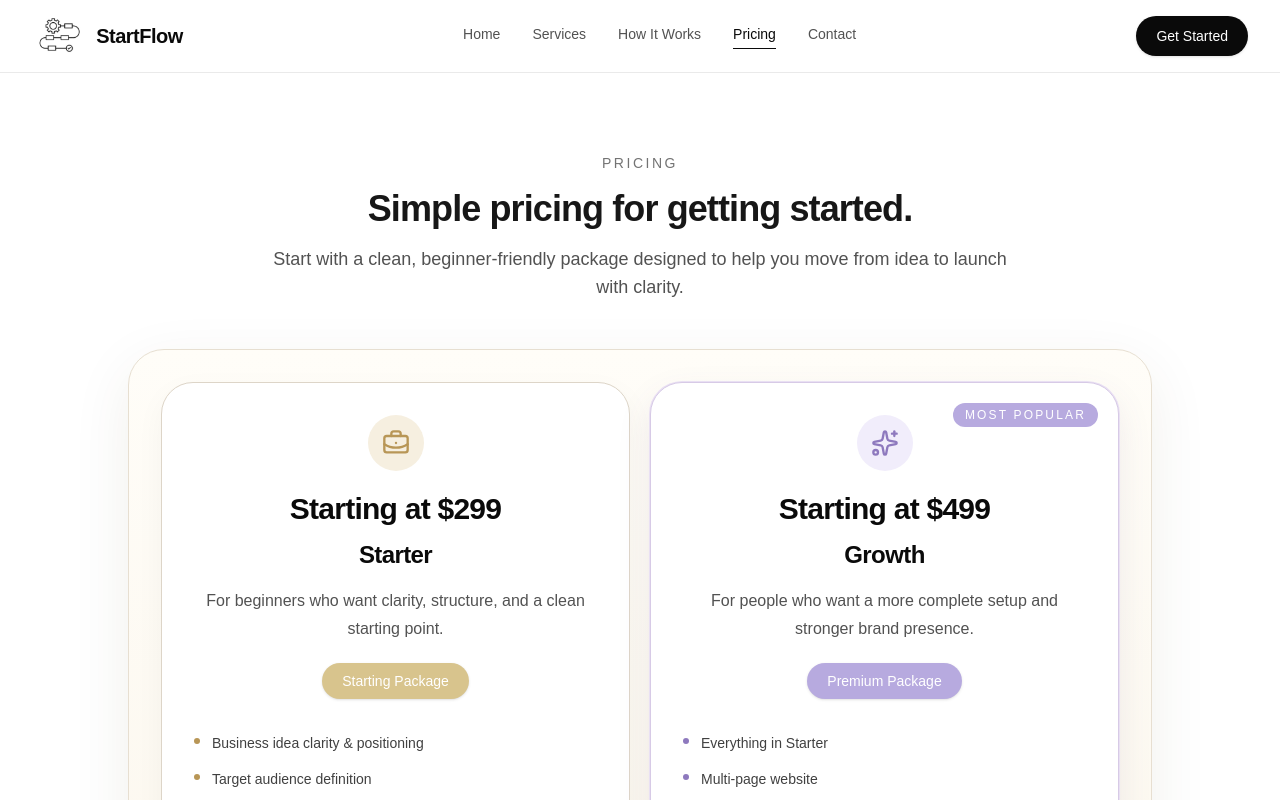
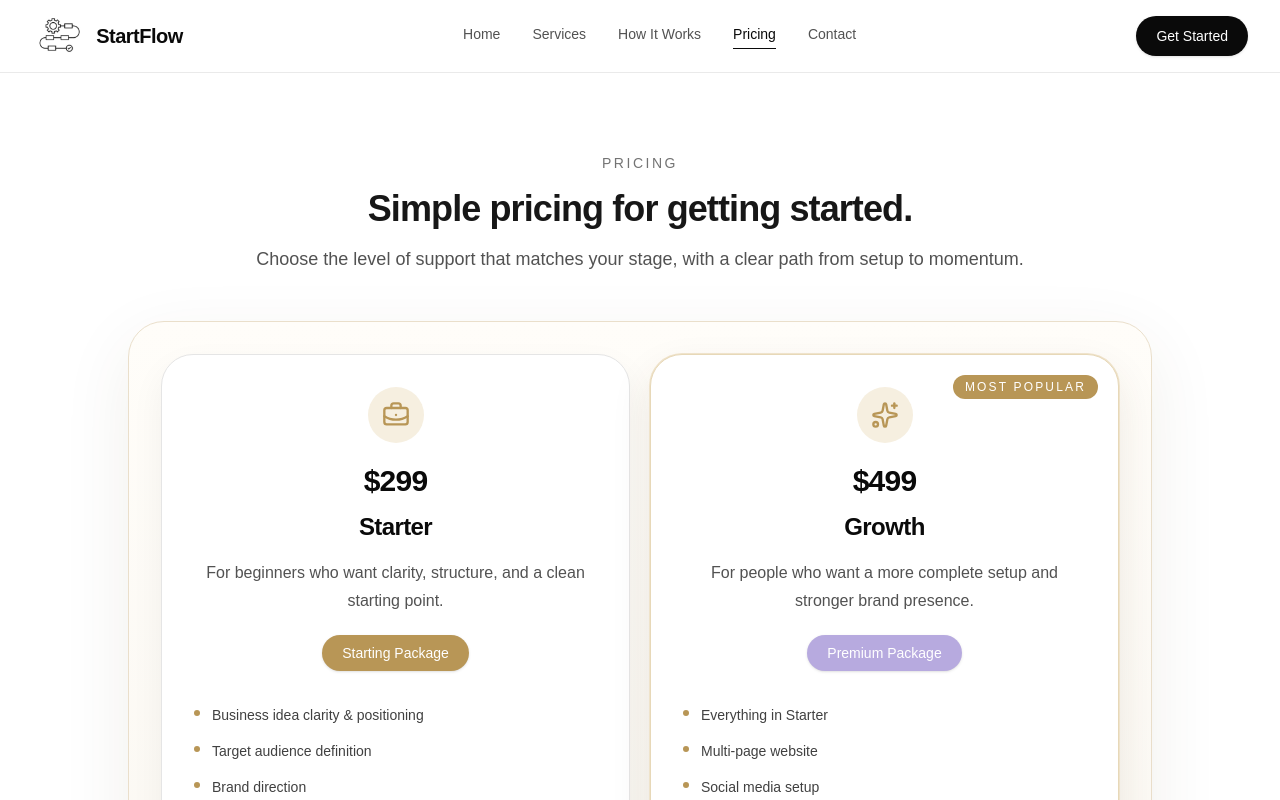
Before and after one commit to zaindurrani93/startflow-site, a Next.js app: page /pricing in a window 1280 px wide. Shown: the top 800 px of the page. Built offline with nearby package versions, Linux system fonts and the light colour scheme.

Commit message:
changing header etc.

```diff
--- a/components/startflow-sections.tsx
+++ b/components/startflow-sections.tsx
@@ -57,7 +57,7 @@ const steps = [
   {
     num: "01",
     title: "Choose Your Package",
-    desc: "Select the plan that fits your current stage. We'll handle the rest."
+    desc: "Select the plan that fits your current stage. We’ll handle the rest."
   },
   {
     num: "02",
@@ -121,12 +121,12 @@ export function HomeHero() {
         </h1>
 
         <p className="mt-5 max-w-xl text-base leading-7 text-neutral-600 sm:text-lg">
-            Turn your idea into a clean, professional system - without the confusion.
+          Turn an idea into a clean, professional system — without the confusion.
           <br className="hidden sm:block" />
-            We simplify everything so you can focus on growing your business.
+          We simplify the process so our clients can focus on growing there business.
         </p>
 
-          <div className="mt-8 flex flex-col justify-center gap-4 sm:flex-row">
+        <div className="mt-8 flex flex-col gap-4 sm:flex-row justify-center">
           <Link
             href="/contact"
             className="pointer-events-auto inline-flex items-center justify-center rounded-full bg-black px-6 py-3 text-sm font-medium text-white transition-all duration-200 hover:bg-neutral-800"
@@ -167,7 +167,7 @@ export function WorkflowStrip() {
                     </span>
                     {item.label}
                   </Link>
-                  {index < 3 ? <div className="hidden h-[1px] w-10 bg-[#dcc9a1] sm:block" /> : null}
+                  {index < 3 && <div className="hidden h-[1px] w-10 bg-[#dcc9a1] sm:block" />}
                 </div>
               );
             })}
@@ -250,7 +250,6 @@ export function HowItWorksSection() {
           <p className="text-sm font-medium uppercase tracking-[0.18em] text-neutral-500">How It Works</p>
           <h2 className="mt-4 text-3xl font-semibold tracking-tight sm:text-4xl">We make it simple - from start to execution</h2>
           <p className="mt-4 text-lg text-neutral-600">
-            No guesswork, no overwhelm. Just a clear, guided path to move your business forward.
           </p>
         </div>
 
@@ -258,10 +257,7 @@ export function HowItWorksSection() {
           <div className="absolute left-0 right-0 top-9 hidden h-px bg-[#dcc9a1] xl:block" />
           <div className="grid gap-6 md:grid-cols-2 xl:grid-cols-4">
             {steps.map((step, index) => (
-              <div
-                key={step.num}
-                className="relative rounded-[1.9rem] border border-neutral-200 bg-white p-7 shadow-[0_18px_45px_rgba(17,24,39,0.05)] transition hover:-translate-y-1 hover:border-[#e7d8b8] hover:shadow-[0_24px_55px_rgba(17,24,39,0.08)]"
-              >
+              <div key={step.num} className="relative rounded-[1.9rem] border border-neutral-200 bg-white p-7 shadow-[0_18px_45px_rgba(17,24,39,0.05)] transition hover:-translate-y-1 hover:border-[#e7d8b8] hover:shadow-[0_24px_55px_rgba(17,24,39,0.08)]">
                 <div className="relative z-10 flex items-center">
                   <span className="text-[11px] font-medium uppercase tracking-[0.24em] text-neutral-500">
                     Step {index + 1}
@@ -289,23 +285,23 @@ export function PricingSection() {
         <p className="text-sm font-medium uppercase tracking-[0.18em] text-neutral-500">Pricing</p>
         <h2 className="mt-4 text-3xl font-semibold tracking-tight sm:text-4xl">Simple pricing for getting started.</h2>
         <p className="mt-4 text-lg text-neutral-600">
-          Start with a clean, beginner-friendly package designed to help you move from idea to launch with clarity.
+          Choose the level of support that matches your stage, with a clear path from setup to momentum.
         </p>
       </div>
 
-      <div className="mx-auto mt-12 max-w-5xl rounded-[2.25rem] border border-[#e7dfd1] bg-[linear-gradient(180deg,#fffdf8_0%,#fbf6ec_100%)] p-5 shadow-[0_18px_60px_rgba(80,61,28,0.08)] sm:p-8">
+      <div className="mx-auto mt-12 max-w-5xl rounded-[2.25rem] border border-[#eadfcb] bg-[linear-gradient(180deg,#fffdf9_0%,#faf7f1_100%)] p-5 shadow-[0_22px_70px_rgba(80,61,28,0.08)] sm:p-8">
         <div className="grid gap-5 lg:grid-cols-2">
-          <div className="flex h-full flex-col rounded-[2rem] border border-[#ddd5c8] bg-white p-7 shadow-[0_10px_30px_rgba(0,0,0,0.04)] transition-all duration-300 hover:-translate-y-1 hover:shadow-[0_18px_40px_rgba(0,0,0,0.08)] sm:p-8">
+          <div className="flex h-full flex-col rounded-[2rem] border border-neutral-200 bg-white p-7 shadow-[0_14px_34px_rgba(17,24,39,0.05)] sm:p-8">
             <div className="flex flex-col items-center text-center">
-              <div className="flex h-14 w-14 items-center justify-center rounded-full bg-[#f6efe0] text-[#b89656]">
+              <div className={`flex h-14 w-14 items-center justify-center rounded-full ${accent.bg} ${accent.text}`}>
                 <BriefcaseBusiness size={28} />
               </div>
-              <p className="mt-5 text-3xl font-semibold tracking-tight text-neutral-950">Starting at $299</p>
+              <p className="mt-5 text-3xl font-semibold tracking-tight text-neutral-950">$299</p>
               <h3 className="mt-3 text-2xl font-semibold tracking-tight text-neutral-950">Starter</h3>
               <p className="mt-4 text-base leading-7 text-neutral-600">
                 For beginners who want clarity, structure, and a clean starting point.
               </p>
-              <div className="mt-5 rounded-full bg-[#d8c48d] px-5 py-2 text-sm font-medium text-white shadow-sm">
+              <div className="mt-5 rounded-full bg-[#b89656] px-5 py-2 text-sm font-medium text-white shadow-sm">
                 Starting Package
               </div>
             </div>
@@ -329,23 +325,23 @@ export function PricingSection() {
 
             <Link
               href="/checkout/starter"
-              className="group mt-8 inline-flex min-h-11 items-center justify-center gap-2 rounded-xl border border-neutral-300 bg-white px-5 py-3 text-center text-sm font-medium text-neutral-950 shadow-sm transition-all duration-300 hover:-translate-y-0.5 hover:border-neutral-950 hover:bg-neutral-50 hover:shadow-md"
+              className="group mt-8 inline-flex min-h-11 items-center justify-center gap-2 rounded-xl border border-neutral-300 bg-white px-5 py-3 text-center text-sm font-medium text-neutral-950 shadow-sm transition hover:-translate-y-0.5 hover:border-neutral-950 hover:shadow-md"
             >
               Select Package
               <ArrowRight size={15} className="transition-transform group-hover:translate-x-0.5" />
             </Link>
           </div>
 
-          <div className="relative flex h-full flex-col rounded-[2rem] border border-[#d7cae6] bg-white p-7 shadow-[0_14px_34px_rgba(102,78,130,0.10)] ring-1 ring-[#e9e0f3] transition-all duration-300 hover:-translate-y-1 hover:shadow-[0_22px_44px_rgba(102,78,130,0.14)] sm:p-8">
-            <div className="absolute right-5 top-5 rounded-full bg-[#b7aadf] px-3 py-1 text-xs font-medium uppercase tracking-[0.18em] text-white">
+          <div className={`relative flex h-full flex-col rounded-[2rem] border bg-white p-7 shadow-[0_18px_40px_rgba(80,61,28,0.10)] ring-1 sm:p-8 ${accent.border} ${accent.ring}`}>
+            <div className="absolute right-5 top-5 rounded-full bg-[#b89656] px-3 py-1 text-xs font-medium uppercase tracking-[0.18em] text-white">
               Most Popular
             </div>
 
             <div className="flex flex-col items-center text-center">
-              <div className="flex h-14 w-14 items-center justify-center rounded-full bg-[#f1edfb] text-[#8e79be]">
+              <div className={`flex h-14 w-14 items-center justify-center rounded-full ${accent.bg} ${accent.text}`}>
                 <Sparkles size={28} />
               </div>
-              <p className="mt-5 text-3xl font-semibold tracking-tight text-neutral-950">Starting at $499</p>
+              <p className="mt-5 text-3xl font-semibold tracking-tight text-neutral-950">$499</p>
               <h3 className="mt-3 text-2xl font-semibold tracking-tight text-neutral-950">Growth</h3>
               <p className="mt-4 max-w-md text-base leading-7 text-neutral-600">
                 For people who want a more complete setup and stronger brand presence.
@@ -366,7 +362,7 @@ export function PricingSection() {
                 "Priority support"
               ].map((item) => (
                 <li key={item} className="flex items-start gap-3">
-                  <span className="mt-[0.45rem] inline-block h-1.5 w-1.5 shrink-0 rounded-full bg-[#8e79be]" />
+                  <span className="mt-[0.45rem] inline-block h-1.5 w-1.5 shrink-0 rounded-full bg-[#b89656]" />
                   <span>{item}</span>
                 </li>
               ))}
@@ -374,7 +370,7 @@ export function PricingSection() {
 
             <Link
               href="/checkout/growth"
-              className="group mt-8 inline-flex min-h-11 items-center justify-center gap-2 rounded-xl border border-neutral-300 bg-white px-5 py-3 text-center text-sm font-medium text-black shadow-sm transition-all duration-300 hover:-translate-y-0.5 hover:border-neutral-950 hover:bg-neutral-100 hover:shadow-md"
+              className="group mt-8 inline-flex min-h-11 items-center justify-center gap-2 rounded-xl border border-[#b89656] bg-white px-5 py-3 text-center text-sm font-medium text-neutral-950 shadow-sm transition hover:-translate-y-0.5 hover:border-[#8f6a2f] hover:shadow-md"
             >
               Select Package
               <ArrowRight size={15} className="transition-transform group-hover:translate-x-0.5" />
```
Lines whose indentation alone changed are shown as unchanged.
